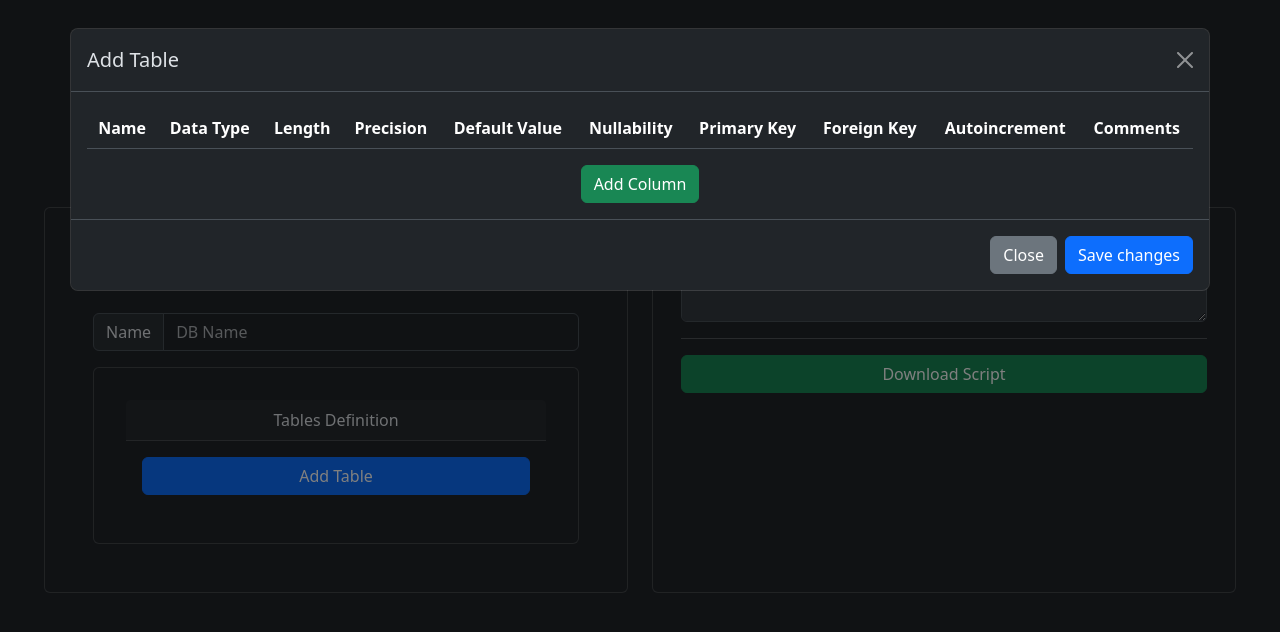
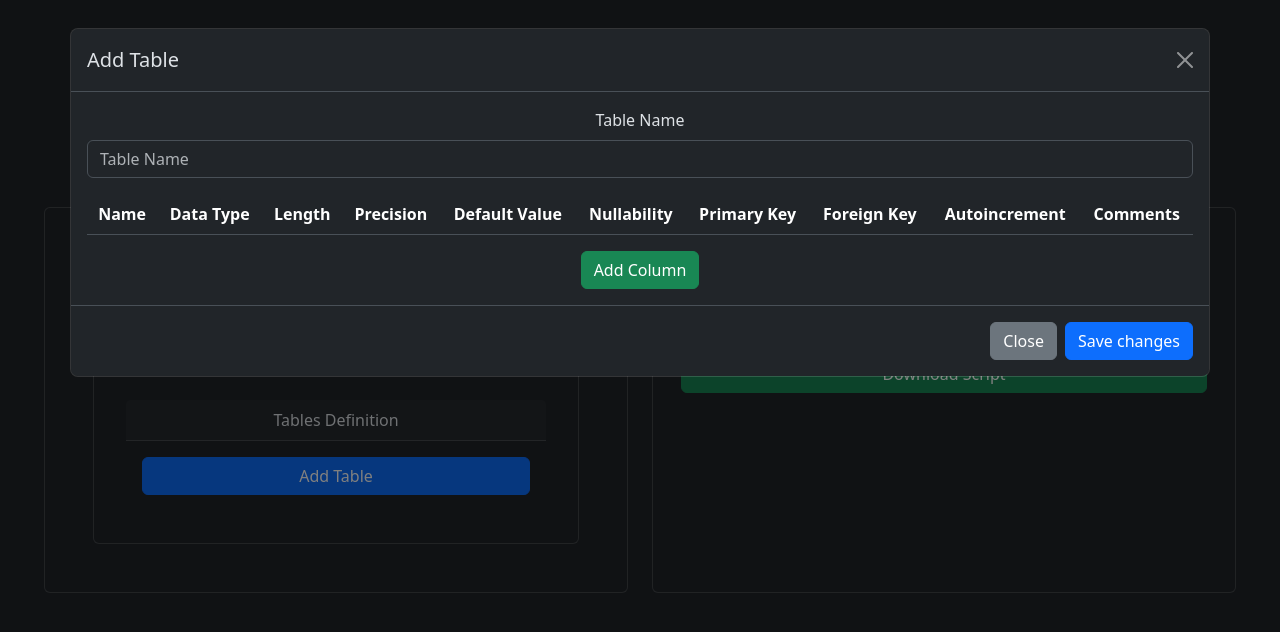
Before and after one commit to yohovani/DBWizard, a React (Vite) app: page / in a window 1280 px wide. Both pictures are taken after a click on the button "Add Table". Shown: the top 632 px of the page. Built offline with nearby package versions, Linux system fonts and the light colour scheme.

Commit message:
add Table Name

```diff
--- a/src/components/DbForm.jsx
+++ b/src/components/DbForm.jsx
@@ -1,30 +1,31 @@
-
-import { createRoot } from 'react-dom/client';
+import { createRoot } from "react-dom/client";
 import React, { useContext, useState } from "react";
 import { DbContext } from "../context/DbContext";
 import ColumnForm from "./ColumnForm";
 
 export default function DbForm() {
-  const { setNameDB } = useContext(DbContext);
-  const [numCol, setNumCol] = useState(0)
-  const [table, setTable] = useState({})
-  const [numTable, setNumTable] = useState(-1)
+  const { setNameDB, tables } = useContext(DbContext);
+  const [numCol, setNumCol] = useState(0);
+  const [numTable, setNumTable] = useState(-1);
   const { addTable } = useContext(DbContext);
 
   const ChildComponent = () => {
-    return <ColumnForm numCol={numCol} numTable={numTable}/>;
+    return <ColumnForm numCol={numCol} numTable={numTable} />;
   };
-
 
   const [childComponents, setChildComponents] = useState([]);
 
   const addChildComponent = () => {
-    setChildComponents([...childComponents, <ChildComponent key={childComponents.length} />]);
+    setChildComponents([
+      ...childComponents,
+      <ChildComponent key={childComponents.length} />,
+    ]);
   };
 
   return (
     <div className="card mb-12">
-      <div>DB Definition</div><hr />
+      <div>DB Definition</div>
+      <hr />
       <div className="card-body">
         <div className="input-group mb-3">
           <span className="input-group-text" id="basic-addon1">
@@ -43,7 +44,16 @@ export default function DbForm() {
           <div className="card-header">Tables Definition</div>
           <div className="card-body">
             <div className="d-grid gap-1">
-              <button className="btn btn-primary" type="button" data-bs-toggle="modal" data-bs-target="#FormDbModal" onClick={() => {setNumTable(numTable+1); addTable({"name":"","columns":[]})}}>
+              <button
+                className="btn btn-primary"
+                type="button"
+                data-bs-toggle="modal"
+                data-bs-target="#FormDbModal"
+                onClick={() => {
+                  setNumTable(numTable + 1);
+                  addTable({ name: "", columns: [] });
+                }}
+              >
                 Add Table
               </button>
             </div>
@@ -51,15 +61,42 @@ export default function DbForm() {
         </div>
       </div>
 
-
-      <div className="modal fade modal-xl" id="FormDbModal" tabIndex="-1" aria-labelledby="FormDbModalLabel" aria-hidden="true">
+      <div
+        className="modal fade modal-xl"
+        id="FormDbModal"
+        tabIndex="-1"
+        aria-labelledby="FormDbModalLabel"
+        aria-hidden="true"
+      >
         <div className="modal-dialog">
           <div className="modal-content">
             <div className="modal-header">
-              <h1 className="modal-title fs-5" id="FormDbModalLabel">Add Table</h1>
-              <button type="button" className="btn-close" data-bs-dismiss="modal" aria-label="Close"></button>
+              <h1 className="modal-title fs-5" id="FormDbModalLabel">
+                Add Table
+              </h1>
+              <button
+                type="button"
+                className="btn-close"
+                data-bs-dismiss="modal"
+                aria-label="Close"
+              ></button>
             </div>
             <div className="modal-body">
+              <div className="mb-3">
+                <label htmlFor="tableName" className="form-label">
+                  Table Name
+                </label>
+                <input
+                  type="email"
+                  className="form-control"
+                  id="tableName"
+                  placeholder="Table Name"
+                  onChange={(e) => {
+                    tables[numTable].name = e.target.value;
+                  }}
+                />
+              </div>
+
               <table className="table ">
                 <thead>
                   <tr>
@@ -80,18 +117,33 @@ export default function DbForm() {
                     <tr key={index}>{child}</tr>
                   ))}
                 </tbody>
-
               </table>
-              <button type="button" className="btn btn-success" onClick={() => {setNumCol(numCol+1); addChildComponent()}}>Add Column</button>
+              <button
+                type="button"
+                className="btn btn-success"
+                onClick={() => {
+                  setNumCol(numCol + 1);
+                  addChildComponent();
+                }}
+              >
+                Add Column
+              </button>
             </div>
             <div className="modal-footer">
-              <button type="button" className="btn btn-secondary" data-bs-dismiss="modal">Close</button>
-              <button type="button" className="btn btn-primary">Save changes</button>
+              <button
+                type="button"
+                className="btn btn-secondary"
+                data-bs-dismiss="modal"
+              >
+                Close
+              </button>
+              <button type="button" className="btn btn-primary">
+                Save changes
+              </button>
             </div>
           </div>
         </div>
       </div>
-
     </div>
   );
 }
```
